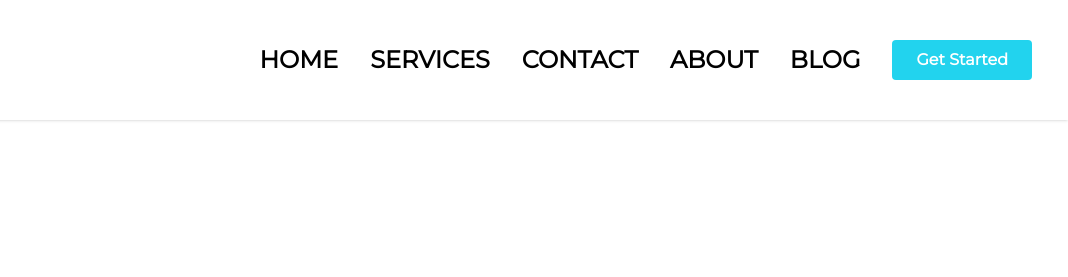
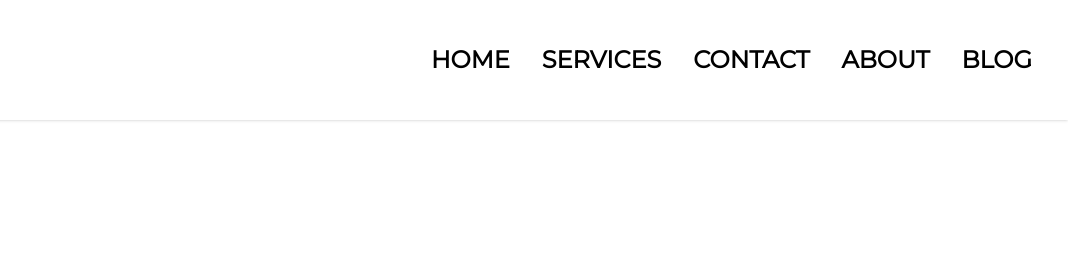
Before and after one commit to OnnChue/card-test, a website: page index.html in a window 1280 px wide. Shown: the top 277 px of the page, 212-1280 px from the left. Drawn offline with Linux system fonts and the light colour scheme.

Commit message:
web-page

```diff
--- a/index.html
+++ b/index.html
@@ -25,7 +25,7 @@
         </div>
 
         <ul
-            class="md:flex items-center justify-center md:relative absolute  inline-flex bg-transparent  md:w-auto  md:py-0 py-4 md:mx-0 text-center transition-all ease-in duration-500   left-0 right-0">
+            class="md:flex items-center justify-center md:relative absolute  inline-flex bg-transparent  md:w-auto  md:py-0 py-4 md:mx-0 text-center transition-all ease-in duration-500 container  left-0 right-0">
             <li class="md:mx-4 mx-2 my-6 md:my-0">
                 <a href="#" class="font-bold md:text-2xl text-sm hover:text-cyan-500">HOME</a>
             </li>
@@ -46,9 +46,9 @@
                 <a href="#" class="font-bold md:text-2xl text-sm hover:text-cyan-500">BLOG</a>
             </li>
 
-            <button class="bg-cyan-400 text-white font-bold md:px-6 md:py-2 px-4 py-1 md:mx-4 mx-2  rounded hover:bg-red-600 duration-500 ">
+            <!-- <button class="bg-cyan-400 text-white font-bold md:px-6 md:py-2 px-4 py-1 md:mx-4 mx-2  rounded hover:bg-red-600 duration-500 ">
                 Get Started
-            </button>
+            </button> -->
         </ul>
     </nav>
    <main class=" md:flex md:items-center md:justify-between">
```
